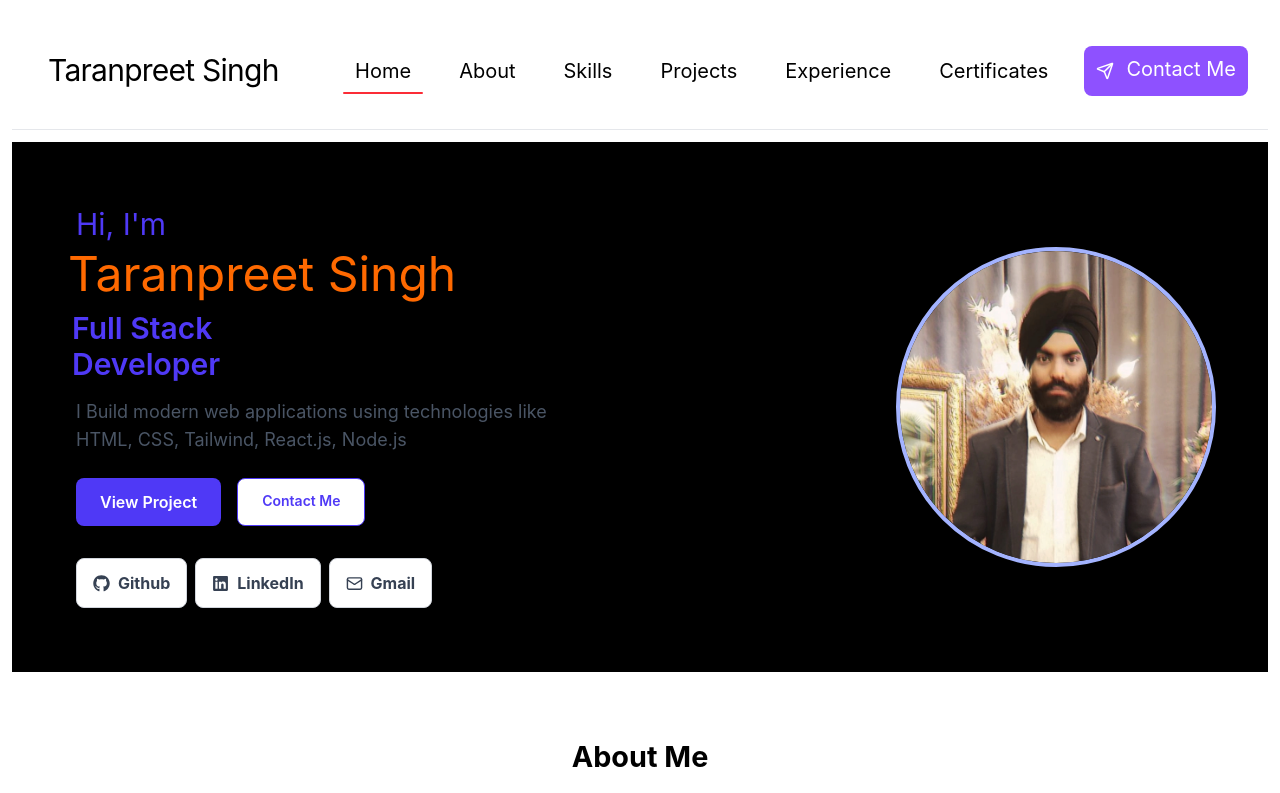
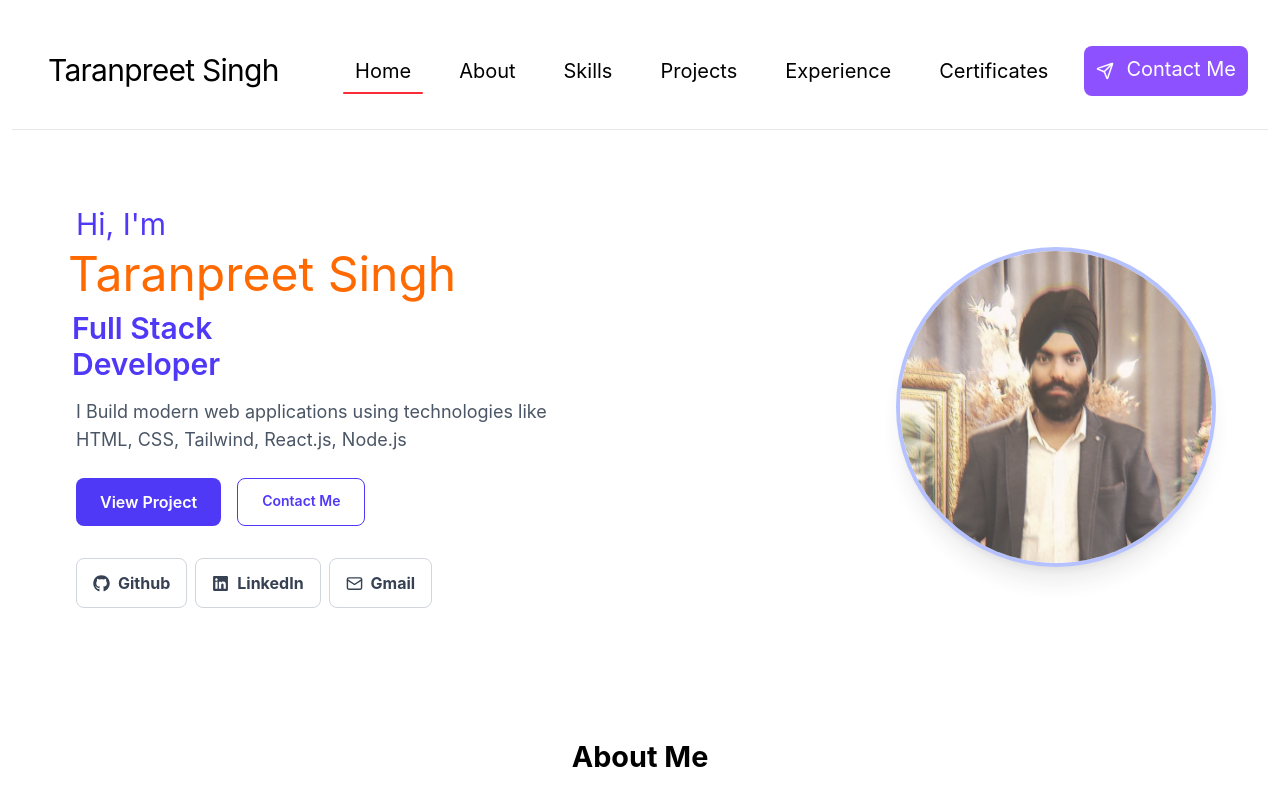
Before and after one commit to taranpreetsingh0682/personal-portfolio, a React (Vite) app: page / in a window 1280 px wide. Shown: the top 793 px of the page. Built offline with nearby package versions, Linux system fonts and the light colour scheme.

Commit message:
add animation in hero.jsx

```diff
--- a/src/sections/Hero.jsx
+++ b/src/sections/Hero.jsx
@@ -6,7 +6,7 @@ import ParticleBackground from '../components/ParticleBackground'
 
 const Hero = () => {
   return (
-    <section id='home' className='relative overflow-hidden px-3 mx-3 py-16 bg-black'>
+    <section id='home' className='relative overflow-hidden px-3 mx-3 py-16 bg-white'>
 
 
       <div className='relative z-10 grid grid-cols-1 lg:grid-cols-2 items-center gap-10 max-w-6xl mx-auto'>
@@ -60,7 +60,7 @@ const Hero = () => {
           <img
             src={pr}
             alt='Taranpreet Singh'
-            className='w-56 h-56 sm:w-64 sm:h-64 lg:w-80 lg:h-80 bg-indigo-100 text-indigo-700 rounded-full object-cover border-4 border-indigo-300 shadow-xl'
+            className='w-56 h-56 sm:w-64 sm:h-64 lg:w-80 lg:h-80 bg-indigo-100 text-indigo-700 rounded-full object-cover border-4 border-indigo-300 shadow-xl animate-pulse'
           />
         </div>
 
```
